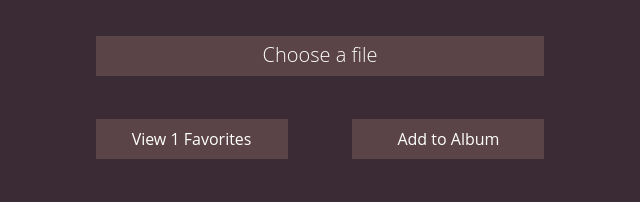
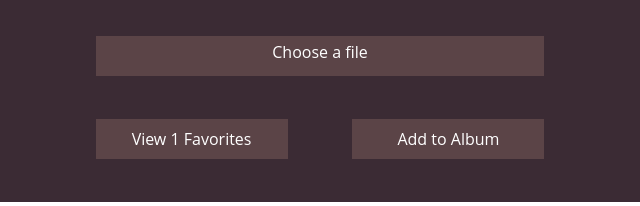
Before and after one commit to KStockton/photofinder, a plain HTML site: page index.html in a window 1280 px wide. Shown: the part 316-522 px from the top of the page, 320-960 px from the left. Drawn offline with Linux system fonts and the light colour scheme.

Commit message:
updated html css

```diff
--- a/index.html
+++ b/index.html
@@ -2,17 +2,20 @@
 <html>
   <head>
     <title>Foto Finder</title>
+    <meta charset="utf-8">
+    <meta name="viewport" content="width=device-width, initial-scale=1">
     <link rel="stylesheet" href="normalize.css">
     <link rel="stylesheet" type="text/css" href="styles.css">
     <link rel="stylesheet" href="https://use.fontawesome.com/releases/v5.6.1/css/all.css" integrity="sha384-gfdkjb5BdAXd+lj+gudLWI+BXq4IuLW5IT+brZEZsLFm++aCMlF1V92rMkPaX4PP" crossorigin="anonymous">
-    <meta name="viewport" content="width=device-width, initial-scale=1">
   </head>
   <body>
     <header>
       <section class="title_main">
+        <div>
         <h1>Foto
           <img src="images/foto-finder-logo.svg" class="camera"> Finder
         </h1>
+      </div>
       <aside>
       <input class="search_icon" type="text" name="search" placeholder="Search">
       <i class="fas fa-search"></i>
@@ -20,10 +23,10 @@
       </section>
       </header>
         <form>
-          <label>Title <input type="text" name="field1" id="input_title" /></label>
-          <label>Caption <input type="text" name="field1" id="input_caption"/></label>
+          <label><span class="ui_text">Title</span><input type="text" name="field1" id="input_title" /></label>
+          <label><span class="ui_text">Caption</span><input type="text" name="field1" id="input_caption"/></label>
           <input type="file" name="file" id="file" class="input" />
-          <label for="file"><span id="upload_text">Choose a file</span></label>
+          <label for="file"><span class="ui_text" id="upload_text">Choose a file</span></label>
           <section>
             <button class="css_view view_btn">View 1 Favorites</button>
             <button class="css_view" id="add_btn">Add to Album</button>
@@ -31,8 +34,8 @@
         </form>
       <main class="add_card">
 
-    </main>
-    <script type="text/javascript" src="photo.js"></script>
-    <script type="text/javascript" src="main.js"></script>
+      </main>
+      <script type="text/javascript" src="photo.js"></script>
+      <script type="text/javascript" src="main.js"></script>
   </body>
 </html>
--- a/styles.css
+++ b/styles.css
@@ -4,34 +4,28 @@
      margin: 0px;
      padding: 0px;
 }
-
  header {
      background-color: #3B2B34;
 }
-
  .title_main {
      display: flex;
      justify-content: space-between;
      align-items: center;
      margin: 0px 40px;
 }
-
  h1 {
      color: #ffffff;
      font-size: 43px;
      text-transform: uppercase;
 }
-
  .camera {
      height: 37px;
 }
-
  aside {
      display: flex;
      justify-content: space-between;
      font-size: 31px;
 }
-
  .search_icon {
      width: 267px;
      border-top-left-radius: 8px;
@@ -42,7 +36,6 @@ aside {
      color: #ACAAB5;
      padding-left: 13px
 }
-
  .fa-search {
      background-color: #ACAAB5;
      color: #ffffff;
@@ -51,35 +44,34 @@ aside {
      border-bottom-right-radius: 8px;
      padding: 7px 5px 5px 8px;
 }
-
  form {
      align-items: center;
      background-color: #3B2B34;
      display: flex;
      flex-direction: column;
 }
-
  label {
      display: flex;
      flex-direction: column;
      color: #908384;
      margin-top: 2.3rem;
 }
-
+ .ui_text {
+  font-size: 16px;
+  font-weight: 400;
+}
  #input_title {
      width: 28rem;
      height: 2.5rem;
      margin-top: .5rem;
      border: none;
 }
-
  #input_caption {
      height: 2.5rem;
      width: 28rem;
      margin-top: .5rem;
      border: none;
 }
-
  .input {
      width: 0.1px;
      height: 0.1px;
@@ -88,11 +80,10 @@ label {
      position: absolute;
      z-index: -1;
 }
-
  .input + label {
-  font-size: 1.25em;
-  font-weight: 300;
-  background-color: #5B4447;;
+     font-size: 16px;
+     font-weight: 400;
+     background-color: #5B4447;
      color: #ffffff;
      height: 2.5rem;
      width: 28rem;
@@ -100,84 +91,67 @@ label {
      display: inline-block;
      text-align: center;
 }
-
-.input:focus + label,
-.input + label:hover {
+ .input:focus + label, .input + label:hover {
      background-color: #938284;
 }
-
  #upload_text {
      position: relative;
      top: 7px;
 }
-
  button {
      background-color: #5B4447;
      border: none;
      color: #ffffff;
      width: 28rem;
 }
-
  .css_view {
      height: 2.5rem;
      width: 12rem;
      margin: 2.7rem 1.9rem;
 }
 /*------------card-------------*/
-
  main {
      display: grid;
-  justify-content: center;
      grid-template-columns: repeat(auto-fit, 263px);
      grid-gap: 40px;
+     justify-content: center;
      margin: 20px 20px;
 }
-
  .card_content {
      max-height: 23rem;
      max-width: 17rem;
 }
-
  h2 {
      text-align: center;
 }
-
  .card_images {
      display: flex;
      justify-content: center;
      width: 17rem;
 }
-
  .card_image {
      max-height: 17rem;
      max-width: 20rem;
 }
-
  h4 {
      word-wrap: break-word;
 }
-
  footer {
      background-color: #5B4447;
      display: flex;
+     height: 3rem;
      justify-content: space-between;
-  height: 3rem;
 }
-
  button {
      cursor: pointer;
 }
-
  .pic_icon {
      margin: 0px 21px;
      width: 21px;
 }
-
-
  .delete_me:hover {
      background-color: #ffffff;
 }
-
  .favorite_me:hover {
      background-color: #ffffff;
 }
```
Lines whose indentation alone changed are shown as unchanged.
